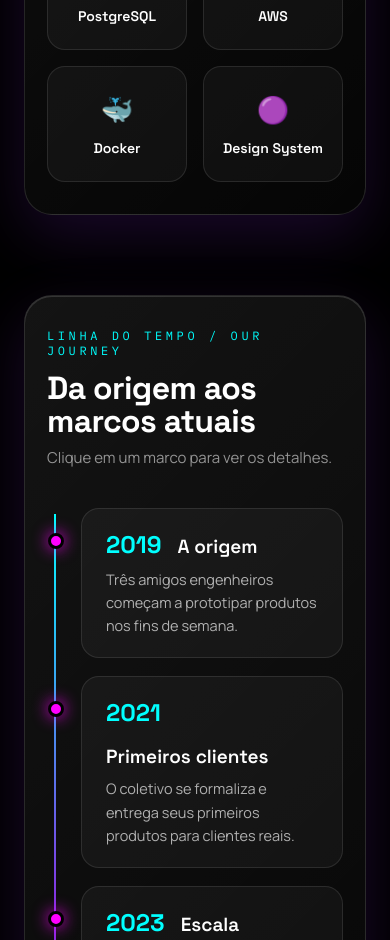
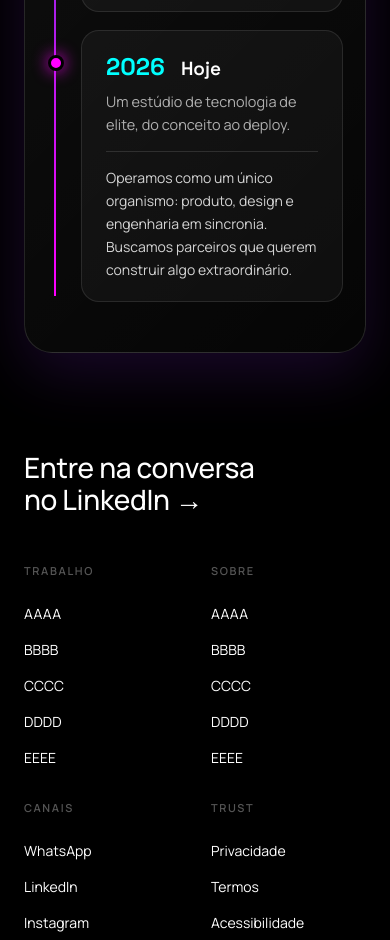
Before and after one commit to coffeecliff/portifolio-frontend, a React (Vite) app: page / in a window 390 px wide. Shown: the part 5980-6920 px from the top of the page. Built offline with nearby package versions, Linux system fonts and the light colour scheme.

Commit message:
Footer aprimorada (com placeholder)

```diff
--- a/package.json
+++ b/package.json
@@ -10,7 +10,8 @@
   },
   "dependencies": {
     "react": "^18.3.1",
-    "react-dom": "^18.3.1"
+    "react-dom": "^18.3.1",
+    "react-icons": "^5.7.0"
   },
   "devDependencies": {
     "@types/node": "^26.0.1",
--- a/src/App.tsx
+++ b/src/App.tsx
@@ -3,7 +3,6 @@ import { Hero } from './components/Hero/Hero';
 import { WaveCanvas } from './components/Hero/WaveCanvas';
 import { Team } from './sections/Team/Team';
 import { Projects } from './sections/Projects/Projects';
-import { TechStack } from './sections/TechStack/TechStack';
 import { Timeline } from './sections/Timeline/Timeline';
 import { Footer } from './sections/Footer/Footer';
 import styles from './App.module.css';
@@ -36,7 +35,6 @@ export default function App() {
       <main className={styles.main}>
         <Team />
         <Projects />
-        <TechStack />
         <Timeline />
         <Footer />
       </main>
--- a/src/data/stack.ts
+++ b/src/data/stack.ts
@@ -1,17 +1,23 @@
+import { IconType } from 'react-icons';
+import {
+  SiReact,
+  SiTypescript,
+  SiTailwindcss,
+  SiVite,
+  SiNodedotjs,
+  SiMysql
+} from 'react-icons/si';
+
 export interface TechItem {
-  icon: string;
   name: string;
+  icon: IconType;
 }
 
 export const techStack: TechItem[] = [
-  { icon: '⚛️', name: 'React' },
-  { icon: '🟦', name: 'TypeScript' },
-  { icon: '🎨', name: 'Tailwind CSS' },
-  { icon: '⚡', name: 'Vite' },
-  { icon: '🟩', name: 'Node.js' },
-  { icon: '🔺', name: 'GraphQL' },
-  { icon: '🐘', name: 'PostgreSQL' },
-  { icon: '☁️', name: 'AWS' },
-  { icon: '🐳', name: 'Docker' },
-  { icon: '🟣', name: 'Design System' },
+  { name: 'React', icon: SiReact },
+  { name: 'TypeScript', icon: SiTypescript },
+  { name: 'Tailwind CSS', icon: SiTailwindcss },
+  { name: 'Vite', icon: SiVite },
+  { name: 'Node.js', icon: SiNodedotjs },
+  { name: 'MySQL', icon: SiMysql },
 ];
--- a/src/sections/Footer/Footer.module.css
+++ b/src/sections/Footer/Footer.module.css
@@ -1,76 +1,181 @@
 .section {
-  max-width: var(--container-max);
-  margin: 0 auto;
-  padding: 30px 24px 70px;
-  scroll-margin-top: 96px;
+  width: 100%;
+  background-color: #000000; /* Dark puro como na print */
+  padding: 80px 48px 40px;
+  box-sizing: border-box;
+  font-family: var(--font-body), -apple-system, BlinkMacSystemFont, sans-serif;
 }
 
-.panel {
-  padding: 64px 48px;
-  text-align: center;
+.container {
+  max-width: var(--container-max, 1440px);
+  margin: 0 auto;
+  display: flex;
+  justify-content: space-between;
+  align-items: flex-start;
+  gap: 64px;
 }
 
-.label {
-  margin-bottom: 18px;
+/* Lado Esquerdo */
+.leftColumn {
+  flex: 1;
+  max-width: 400px;
 }
 
-.title {
-  font-family: var(--font-display);
-  font-weight: 700;
-  font-size: clamp(34px, 5vw, 60px);
-  line-height: 1.02;
-  letter-spacing: -0.02em;
-  margin: 0 auto;
-  max-width: 760px;
+.ctaLink {
+  font-size: clamp(28px, 3.5vw, 42px);
+  font-weight: 500;
+  color: #ffffff;
+  text-decoration: none;
+  line-height: 1.15;
+  letter-spacing: -0.01em;
+  display: inline-block;
+  transition: opacity 0.2s ease;
 }
 
-.lead {
-  margin: 22px auto 34px;
-  font-size: 18px;
-  line-height: 1.6;
-  color: var(--text-muted);
-  max-width: 520px;
+.ctaLink:hover {
+  opacity: 0.85;
 }
 
-.cta {
-  font-size: 16px;
-  padding: 16px 34px;
-  box-shadow: 0 0 32px rgba(255, 0, 255, 0.5);
+.arrow {
+  display: inline-block;
+  transition: transform 0.2s ease;
 }
 
-.social {
-  display: flex;
-  justify-content: center;
-  gap: 28px;
-  margin-top: 48px;
-  flex-wrap: wrap;
+.ctaLink:hover .arrow {
+  transform: translateX(6px);
 }
 
-.socialLink {
-  text-decoration: none;
-  color: var(--text-subtle);
-  font-size: 14px;
-  font-weight: 500;
-  transition: color 0.2s ease;
+/* Grid de Colunas da Direita */
+.rightGrid {
+  display: flex;
+  flex-wrap: wrap;
+  gap: 48px;
+  justify-content: flex-end;
+  flex: 2;
 }
 
-.socialLink:hover {
-  color: var(--color-cyan);
+.column {
+  min-width: 140px;
 }
 
+/* Modificador para fazer a seção de stack ocupar uma linha inteira e preencher a base */
+.columnFullWidth {
+  width: 700px;
+  margin-top: 12px;
+}
+
+.columnTitle {
+  display: block;
+  font-size: 11px;
+  font-weight: 600;
+  letter-spacing: 0.15em;
+  color: #555555;
+  margin-bottom: 24px;
+  text-transform: uppercase;
+}
+
+.list {
+  list-style: none;
+  padding: 0;
+  margin: 0;
+  display: flex;
+  flex-direction: column;
+  gap: 14px;
+}
+
+.link {
+  font-size: 14px;
+  color: #ffffff;
+  text-decoration: none;
+  transition: color 0.15s ease;
+  font-weight: 400;
+}
+
+.link:hover {
+  color: #8A2BE2;
+}
+
+/* ===== NOVA ESTILIZAÇÃO: Linha horizontal de Stacks ===== */
+.stackRow {
+  list-style: none;
+  padding: 0;
+  margin: 0;
+  display: flex;
+  flex-direction: row; /* Alinha em linha horizontal */
+  flex-wrap: wrap;
+  gap: 24px; /* Espaçamento entre os logos na horizontal */
+  align-items: center;
+}
+
+.stackItem {
+  display: flex;
+  align-items: center;
+  justify-content: center;
+  transition: transform 0.2s ease;
+}
+
+.stackItem:hover {
+  transform: translateY(-2px); /* Efeito sutil ao passar o mouse */
+}
+
+.stackIcon {
+  width: 26px; /* Tamanho ajustado para formato de grid linear fino */
+  height: 26px;
+  color: #ffffff;
+  fill: currentColor;
+  opacity: 0.45; /* Mantém o aspecto sutil e monocromático integrado */
+  transition: opacity 0.2s ease, color 0.2s ease;
+}
+
+.stackItem:hover .stackIcon {
+  opacity: 0.9;
+  color: #00FFFF; /* Dá um brilho ciano opcional ao focar em cada ferramenta */
+}
+
+/* Linha Final */
 .bottom {
-  margin-top: 40px;
-  padding-top: 26px;
-  border-top: 1px solid var(--border-subtle);
+  max-width: var(--container-max, 1440px);
+  margin: 64px auto 0;
+  padding-top: 24px;
+  border-top: 1px solid #111111;
   display: flex;
   justify-content: space-between;
   align-items: center;
-  flex-wrap: wrap;
-  gap: 12px;
-  font-size: 12.5px;
-  color: var(--text-faint);
+  font-size: 12px;
+  color: #444444;
 }
 
 .brand {
-  font-family: var(--font-mono);
+  font-family: var(--font-mono), monospace;
+  letter-spacing: 0.05em;
 }
+
+/* Responsividade Básica */
+@media (max-width: 1024px) {
+  .container {
+    flex-direction: column;
+    gap: 48px;
+  }
+  .rightGrid {
+    justify-content: flex-start;
+    width: 100%;
+  }
+  .columnFullWidth {
+    order: 5; /* Joga a stack para o final em telas menores se necessário */
+  }
+}
+
+@media (max-width: 640px) {
+  .section {
+    padding: 48px 24px 24px;
+  }
+  .rightGrid {
+    gap: 32px;
+  }
+  .column {
+    min-width: calc(50% - 16px);
+  }
+  .columnFullWidth {
+    min-width: 100%;
+  }
+}
--- a/src/sections/Footer/Footer.tsx
+++ b/src/sections/Footer/Footer.tsx
@@ -1,38 +1,89 @@
-import { GlassPanel, SectionLabel, Button } from '@/design-system';
+import { techStack } from '@/data/stack';
 import styles from './Footer.module.css';
 
-const socialLinks = ['LinkedIn', 'GitHub', 'Dribbble', 'X / Twitter'];
-const contactEmail = 'contato@equipetech.dev';
+const socialLinks = ['WhatsApp', 'LinkedIn', 'Instagram', 'GitHub', 'Email'];
+const workLinks = ['AAAA', 'BBBB', 'CCCC', 'DDDD', 'EEEE'];
+const aboutLinks = ['AAAA', 'BBBB', 'CCCC', 'DDDD', 'EEEE'];
+const trustLinks = ['Privacidade', 'Termos', 'Acessibilidade', 'Texturas · CC BY 4.0'];
 
-/** Rodapé com CTA de contato e links sociais. */
 export function Footer() {
   return (
     <footer id="contato" className={styles.section}>
-      <GlassPanel variant="brand" className={styles.panel}>
-        <SectionLabel className={styles.label}>
-          Vamos trabalhar juntos
-        </SectionLabel>
-        <h2 className={styles.title}>Vamos construir algo extraordinário</h2>
-        <p className={styles.lead}>
-          Tem um produto em mente? Conte o desafio e respondemos em até um dia útil.
-        </p>
-        <Button href={`mailto:${contactEmail}`} className={styles.cta}>
-          {contactEmail}
-        </Button>
+      <div className={styles.container}>
 
-        <nav className={styles.social}>
-          {socialLinks.map((label) => (
-            <a key={label} href="#contato" className={styles.socialLink}>
-              {label}
-            </a>
-          ))}
-        </nav>
+        {/* Lado Esquerdo: Grande Chamada Visual baseada na referência */}
+        <div className={styles.leftColumn}>
+          <a href="https://linkedin.com" target="_blank" rel="noopener noreferrer" className={styles.ctaLink}>
+            Entre na conversa <br /> no LinkedIn <span className={styles.arrow}>→</span>
+          </a>
+        </div>
 
-        <div className={styles.bottom}>
-          <span className={styles.brand}>◈ EQUIPE TECH</span>
-          <span>© 2026 · Construído com React · Tailwind · Vite · TypeScript</span>
+        {/* Lado Direito: As Colunas de Navegação */}
+        <div className={styles.rightGrid}>
+
+          {/* Coluna 1: Trabalho (Projetos) */}
+          <div className={styles.column}>
+            <span className={styles.columnTitle}>TRABALHO</span>
+            <ul className={styles.list}>
+              {workLinks.map((link) => (
+                <li key={link}><a href="#portfolio" className={styles.link}>{link}</a></li>
+              ))}
+            </ul>
+          </div>
+
+          {/* Coluna 2: Sobre */}
+          <div className={styles.column}>
+            <span className={styles.columnTitle}>SOBRE</span>
+            <ul className={styles.list}>
+              {aboutLinks.map((link) => (
+                <li key={link}><a href="#sobre" className={styles.link}>{link}</a></li>
+              ))}
+            </ul>
+          </div>
+
+          {/* Coluna 3: Canais Sociais */}
+          <div className={styles.column}>
+            <span className={styles.columnTitle}>CANAIS</span>
+            <ul className={styles.list}>
+              {socialLinks.map((link) => (
+                <li key={link}><a href="#contato" className={styles.link}>{link}</a></li>
+              ))}
+            </ul>
+          </div>
+
+
+
+          {/* Coluna 5: Trust (Políticas e Créditos) */}
+          <div className={styles.column}>
+            <span className={styles.columnTitle}>TRUST</span>
+            <ul className={styles.list}>
+              {trustLinks.map((link) => (
+                <li key={link}><a href="#privacidade" className={styles.link}>{link}</a></li>
+              ))}
+            </ul>
+          </div>
+
+          {/* Coluna 4: Stack Utilizada (Agora transformada em Linha Horizontal) */}
+          <div className={`${styles.column} ${styles.columnFullWidth}`}>
+            <span className={styles.columnTitle}>STACK</span>
+            <ul className={styles.stackRow}>
+              {techStack.map((tech) => (
+                <li key={tech.name} className={styles.stackItem} title={tech.name}>
+                  {tech.icon && <tech.icon className={styles.stackIcon} />}
+                </li>
+              ))}
+            </ul>
+          </div>
+
+
         </div>
-      </GlassPanel>
+      </div>
+
+      {/* Identidade Final no fundo */}
+      <div className={styles.bottom}>
+        <span className={styles.brand}>◈ EQUIPE TECH</span>
+        <span>© 2026 · Todos os direitos reservados.</span>
+      </div>
     </footer>
   );
 }
--- a/src/sections/TechStack/TechStack.module.css
+++ /dev/null
@@ -1,73 +0,0 @@
-.section {
-  max-width: var(--container-max);
-  margin: 0 auto;
-  padding: 30px 24px 50px;
-  scroll-margin-top: 96px;
-}
-
-.label {
-  margin-bottom: 14px;
-}
-
-.title {
-  font-family: var(--font-display);
-  font-weight: 700;
-  font-size: clamp(32px, 4vw, 48px);
-  line-height: 1.05;
-  letter-spacing: -0.02em;
-  margin: 0 0 14px;
-}
-
-.intro {
-  margin: 0 0 40px;
-  font-size: 17px;
-  line-height: 1.65;
-  color: rgba(255, 255, 255, 0.7);
-  max-width: 680px;
-}
-
-.grid {
-  display: grid;
-  grid-template-columns: repeat(5, 1fr);
-  gap: 16px;
-}
-
-.item {
-  display: flex;
-  flex-direction: column;
-  align-items: center;
-  gap: 12px;
-  padding: 24px 14px;
-  border-radius: 18px;
-  background: var(--surface-card);
-  border: 1px solid var(--border-subtle);
-  transition: transform 0.3s ease, box-shadow 0.3s ease, border-color 0.3s ease;
-}
-
-.item:hover {
-  transform: translateY(-6px);
-  box-shadow: 0 14px 36px rgba(0, 255, 255, 0.25);
-  border-color: rgba(0, 255, 255, 0.5);
-}
-
-.icon {
-  font-size: 26px;
-}
-
-.name {
-  font-family: var(--font-display);
-  font-weight: 600;
-  font-size: 14px;
-}
-
-@media (max-width: 860px) {
-  .grid {
-    grid-template-columns: repeat(3, 1fr);
-  }
-}
-
-@media (max-width: 520px) {
-  .grid {
-    grid-template-columns: repeat(2, 1fr);
-  }
-}
--- a/src/sections/TechStack/TechStack.tsx
+++ /dev/null
@@ -1,30 +0,0 @@
-import { GlassPanel, SectionLabel } from '@/design-system';
-import { techStack } from '@/data/stack';
-import styles from './TechStack.module.css';
-
-/** Seção de tecnologias — grade de chips com ícone + nome. */
-export function TechStack() {
-  return (
-    <section id="stack" className={styles.section}>
-      <GlassPanel>
-        <SectionLabel className={styles.label}>
-          Ferramentas / Tech stack
-        </SectionLabel>
-        <h2 className={styles.title}>Stack moderno, escolhido a dedo</h2>
-        <p className={styles.intro}>
-          Tecnologias maduras e de ponta que priorizam segurança de tipo,
-          performance e velocidade de entrega.
-        </p>
-
-        <div className={styles.grid}>
-          {techStack.map((tech) => (
-            <div key={tech.name} className={styles.item}>
-              <span className={styles.icon}>{tech.icon}</span>
-              <span className={styles.name}>{tech.name}</span>
-            </div>
-          ))}
-        </div>
-      </GlassPanel>
-    </section>
-  );
-}
```
Also changed, not shown: 1 other file (tests, documents, lock files or other folders).
